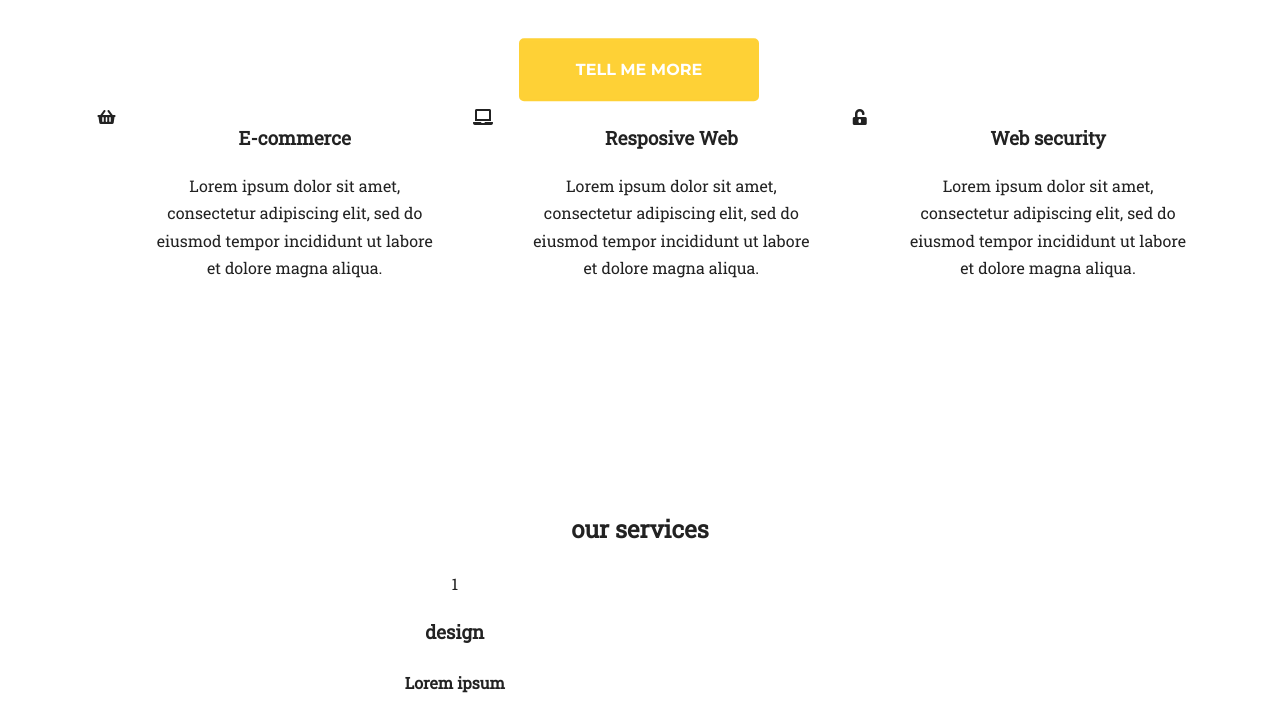
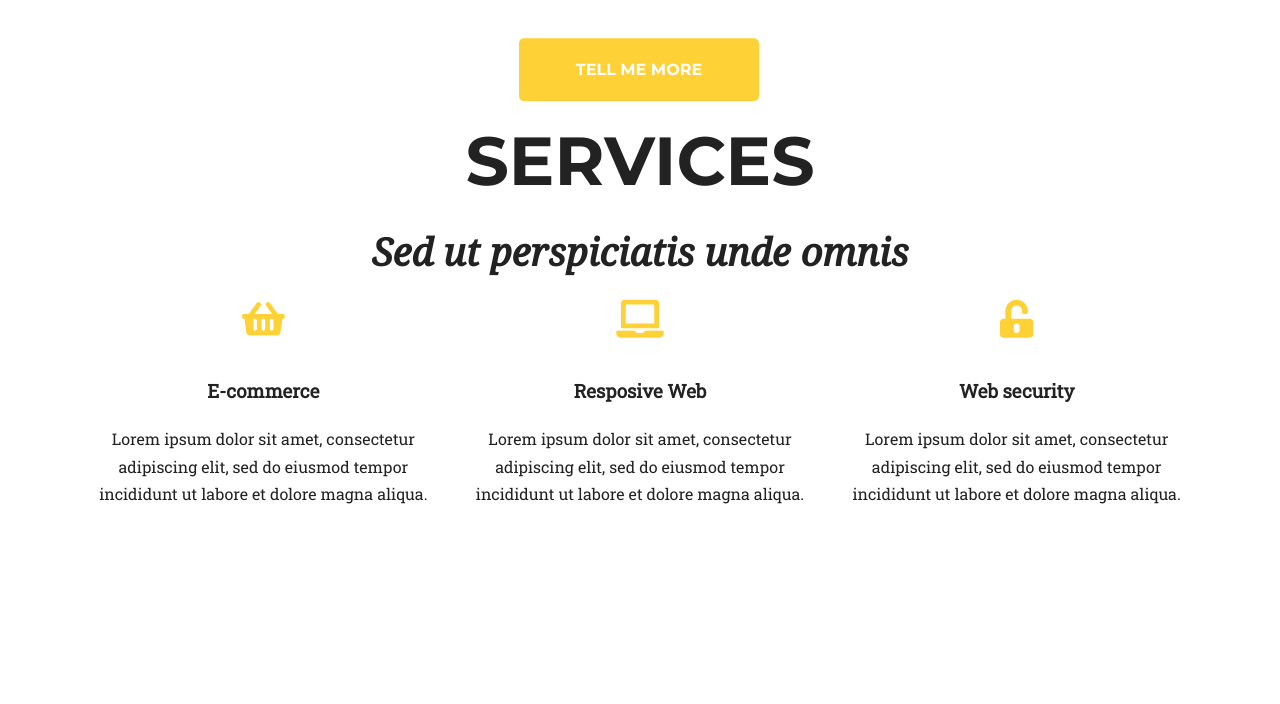
Before and after one commit to Robert-szy/4.6-task-runner, a website: page index.html in a window 1280 px wide. Shown: the part 693-1397 px from the top of the page. Drawn offline with Linux system fonts and the light colour scheme; a web font is replaced by a local one.

Commit message:
Add services html code 2

```diff
--- a/index.html
+++ b/index.html
@@ -33,47 +33,34 @@
                 </div>
             </div>
         </header>
+
         <section class="services py-5">
+            <h1 class="page-title">SERVICES</h1>
+            <h2 class="page-subtitle">Sed ut perspiciatis unde omnis</h2>
             <div class="container">
                 <div class="row">
                     <div class="col-md-4">
                         <div class="card">
-                            <div class="row">
-                                <div class="col-md-2 d-none d-md-block">
+                            <div class="card-body">
                                 <i class="fas fa-shopping-basket"></i>
-                                </div>
-                                <div class="col-md-10">
-                                    <div class="card-body">
                                 <h3>E-commerce</h3>
                                 <p>Lorem ipsum dolor sit amet, consectetur adipiscing elit, sed do eiusmod tempor incididunt ut labore et dolore magna aliqua.</p>
                             </div>
                         </div>
                     </div>
-                        </div>
-                    </div>
                     <div class="col-md-4">
                         <div class="card">
-                            <div class="row">
-                                <div class="col-md-2 d-none d-md-block">
+                            <div class="card-body">
                                 <i class="fas fa-laptop"></i>
-                                </div>
-                                <div class="col-md-10">
-                                    <div class="card-body">
                                 <h3>Resposive Web</h3>
                                 <p>Lorem ipsum dolor sit amet, consectetur adipiscing elit, sed do eiusmod tempor incididunt ut labore et dolore magna aliqua.</p>
                             </div>
                         </div>
                     </div>
-                        </div>
-                    </div>
                     <div class="col-md-4">
                         <div class="card">
-                            <div class="row">
-                                <div class="col-md-2 d-none d-md-block">
+                            <div class="card-body">
                                 <i class="fas fa-unlock-alt"></i>
-                                </div>
-                                <div class="col-md-10">
-                                    <div class="card-body">
                                 <h3>Web security</h3>
                                 <p>Lorem ipsum dolor sit amet, consectetur adipiscing elit, sed do eiusmod tempor incididunt ut labore et dolore magna aliqua.</p>
                             </div>
@@ -81,9 +68,8 @@
                     </div>
                 </div>
             </div>
-                </div>
-            </div>
         </section>
+
         <section class="service1s">
             <div class="container">
             <h2 class="section-title">our services</h2>
--- a/sass/style.scss
+++ b/sass/style.scss
@@ -2,6 +2,7 @@
 
 $color-dark: #222222;
 $color-light: #ffffff;
+$color-yellow: #FED136;
 
 $font-logo: 'Rouge Script', cursive;
 $font-title: 'Montserrat', sans-serif;
@@ -61,11 +62,11 @@ section {
     text-align: center;
     text-decoration: none;
     cursor: pointer;
-    border: 2px solid #FED136;
+    border: 2px solid $color-yellow;
     background-position: 100% 0;
     background-size: 300%;
     position: relative;
-    background-color:  #FED136;
+    background-color: $color-yellow;
     color: $color-light;
     font-weight: 600;
 }
@@ -111,7 +112,7 @@ section {
                 text-align: left;
                 a {
                     font-family: $font-logo;
-                    color: #FED136;
+                    color: $color-yellow;
                     font-size: 30px;
                     font-weight: 600;
                 }
@@ -139,3 +140,17 @@ section {
 
     }
 }
+
+/*Services*/
+
+.services {
+    i {
+        font-size: 38px;
+        background: $color-light;
+        width: 73px;
+        height: 73px;
+        line-height: 73px;
+        color: $color-yellow;
+        border-radius: 50%;
+    }
+}
```
Also changed, not shown: css/style.css, 1 other file. Lines whose indentation alone changed are shown as unchanged.
